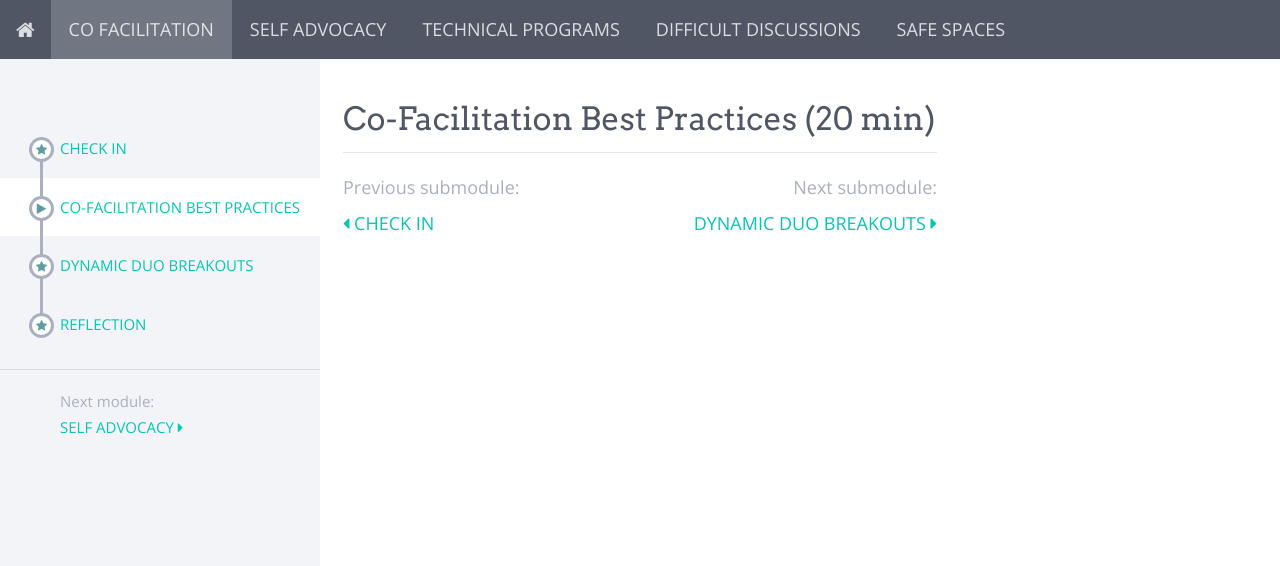
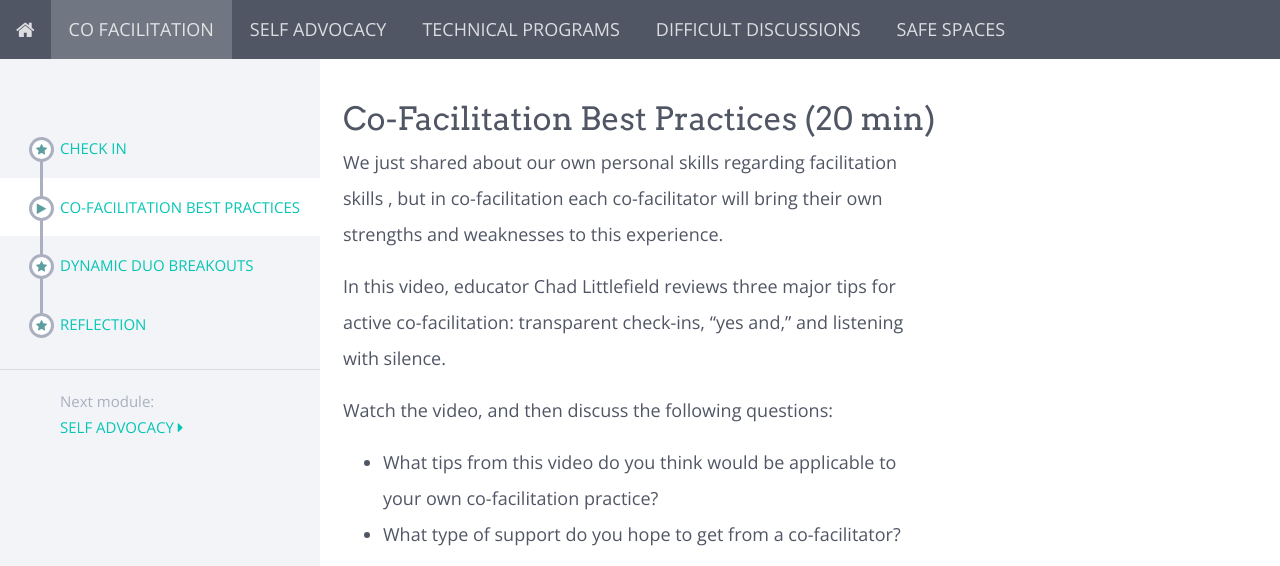
Before and after one commit to p2pu/advanced-facilitation, a Jekyll site: the page built from modules/Co-Facilitation/_posts/2000-01-02-best-practices.md, in a window 1280 px wide. Shown: the top 566 px of the page. Built offline with Jekyll 4.4.1, drawn with Linux system fonts in a browser that asks for light colours; nearby versions of some CDN libraries.

Commit message:
Update 2000-01-02-best-practices.md

```diff
--- a/modules/Co-Facilitation/_posts/2000-01-02-best-practices.md
+++ b/modules/Co-Facilitation/_posts/2000-01-02-best-practices.md
@@ -3,3 +3,16 @@ title: Co-Facilitation Best Practices
 ---
 
 ## Co-Facilitation Best Practices (20 min)
+
+
+We just shared about our own personal skills regarding facilitation skills , but in co-facilitation each co-facilitator will bring their own strengths and weaknesses to this experience.
+
+In this video, educator Chad Littlefield reviews three major tips for active co-facilitation: transparent check-ins, “yes and,” and listening with silence.
+
+Watch the video, and then discuss the following questions:
+
+
+* What tips from this video do you think would be applicable to your own co-facilitation practice?
+* What type of support do you hope to get from a co-facilitator?
+
+<iframe width="560" height="315" src="https://www.youtube.com/embed/4UmqvdlNmjI?start=63" title="YouTube video player" frameborder="0" allow="accelerometer; autoplay; clipboard-write; encrypted-media; gyroscope; picture-in-picture" allowfullscreen></iframe>
```
